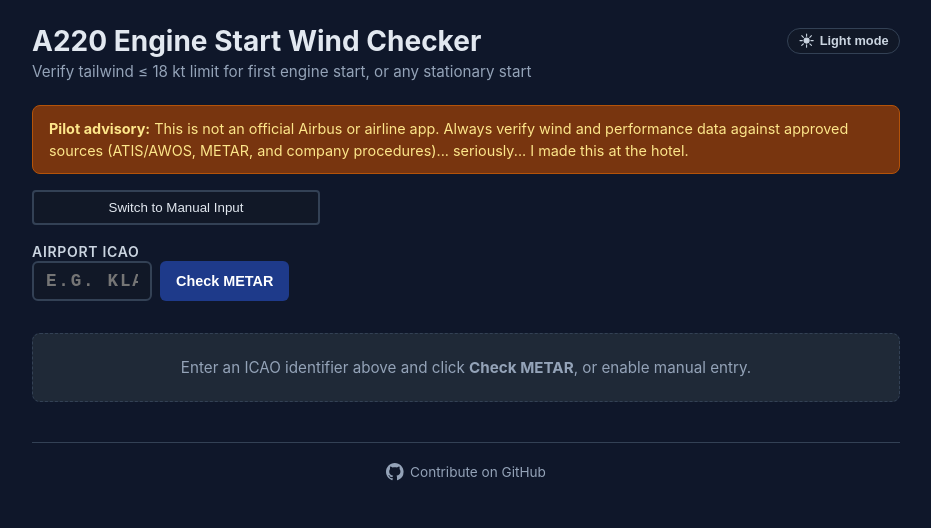
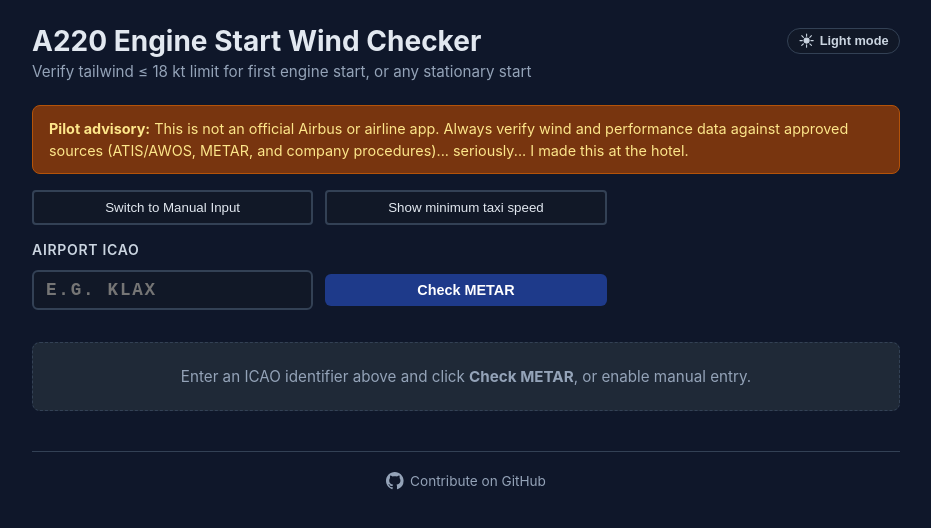
Before and after one commit to TarmacDenter/A220Tools, a Nuxt app: page / in a window 1280 px wide. Shown: the top 528 px of the page, without its empty margins (174-1105 px from the left). Built offline with nearby package versions, Linux system fonts and the light colour scheme.

Commit message:
Add grid utility

```diff
--- a/assets/css/theme.css
+++ b/assets/css/theme.css
@@ -104,3 +104,27 @@ code {
 .app-shell {
   min-height: 100vh;
 }
+
+/* ── 12-column utility grid ── */
+.grid {
+  display: grid;
+  grid-template-columns: repeat(12, 1fr);
+  gap: 0.75rem;
+}
+
+.col-1  { grid-column: span 1; }
+.col-2  { grid-column: span 2; }
+.col-3  { grid-column: span 3; }
+.col-4  { grid-column: span 4; }
+.col-5  { grid-column: span 5; }
+.col-6  { grid-column: span 6; }
+.col-7  { grid-column: span 7; }
+.col-8  { grid-column: span 8; }
+.col-9  { grid-column: span 9; }
+.col-10 { grid-column: span 10; }
+.col-11 { grid-column: span 11; }
+.col-12 { grid-column: span 12; }
+
+@media (max-width: 600px) {
+  .grid > [class*='col-'] { grid-column: span 12; }
+}
--- a/components/AirportInput.vue
+++ b/components/AirportInput.vue
@@ -1,63 +1,46 @@
 <script setup lang="ts">
-import type { FetchStatus } from '@/types/wind'
+import type { FetchStatus } from '@/types/wind';
 
 const { status, disabled = false } = defineProps<{
-  status: FetchStatus
-  disabled?: boolean
-}>()
+  status: FetchStatus;
+  disabled?: boolean;
+}>();
 
-const icaoInput = defineModel<string>({ required: true })
+const icaoInput = defineModel<string>({ required: true });
 
 const emit = defineEmits<{
-  fetch: [icao: string]
-}>()
+  fetch: [icao: string];
+}>();
 
 function onFetch() {
-  const val = icaoInput.value.trim().toUpperCase()
-  if (val.length < 3) return
-  emit('fetch', val)
+  const val = icaoInput.value.trim().toUpperCase();
+  if (val.length < 3) return;
+  emit('fetch', val);
 }
 
 function onKeydown(e: KeyboardEvent) {
-  if (e.key === 'Enter') onFetch()
+  if (e.key === 'Enter') onFetch();
 }
 </script>
 
 <template>
-  <div class="airport-input">
-    <label for="icao-input" class="label">Airport ICAO</label>
-    <div class="input-row">
-      <input
-        id="icao-input"
-        v-model="icaoInput"
-        type="text"
-        placeholder="e.g. KLAX"
-        maxlength="4"
-        class="icao-field"
-        :disabled="status === 'loading' || disabled"
-        @keydown="onKeydown"
-        autocomplete="off"
-        autocapitalize="characters"
-        spellcheck="false"
-      />
-      <button
-        class="fetch-btn"
-        :disabled="status === 'loading' || disabled || icaoInput.trim().length < 3"
-        @click="onFetch"
-      >
-        <span v-if="status === 'loading'">Loading…</span>
-        <span v-else>Check METAR</span>
-      </button>
-    </div>
+  <div class="airport-input grid">
+    <label for="icao-input" class="label col-12">Airport ICAO</label>
+    <input id="icao-input" v-model="icaoInput" type="text" placeholder="e.g. KLAX" maxlength="4" class="icao-field col-4"
+      :disabled="status === 'loading' || disabled" @keydown="onKeydown" autocomplete="off" autocapitalize="characters"
+      spellcheck="false" />
+    <button class="fetch-btn col-4" :disabled="status === 'loading' || disabled || icaoInput.trim().length < 3"
+      @click="onFetch">
+      <span v-if="status === 'loading'">Loading…</span>
+      <span v-else>Check METAR</span>
+    </button>
   </div>
 </template>
 
 <style scoped>
 .airport-input {
-  display: flex;
-  flex-direction: column;
-  gap: 0.5rem;
   margin: 1rem 0;
+  align-items: center;
 }
 
 .label {
@@ -68,14 +51,7 @@ function onKeydown(e: KeyboardEvent) {
   letter-spacing: 0.05em;
 }
 
-.input-row {
-  display: flex;
-  gap: 0.5rem;
-}
-
 .icao-field {
-  flex: 0 0 auto;
-  width: 120px;
   padding: 0.5rem 0.75rem;
   font-size: 1.1rem;
   font-family: var(--font-mono);
--- a/components/WindCheckerApp.vue
+++ b/components/WindCheckerApp.vue
@@ -295,15 +295,26 @@ watch(manualMode, (enabled) => {
       seriously... I made this at the hotel.
     </div>
 
-    <!-- Manual mode toggle -->
-    <BaseToggle id="manual-mode-toggle" v-model="manualMode" style="min-width: 18rem;" :disabled="!isOnline"
-      active-label="Switch to Live Data" inactive-label="Switch to Manual Input" variant="info" />
+    <!-- Controls row -->
+    <div class="grid controls-row">
+      <BaseToggle id="manual-mode-toggle" v-model="manualMode" class="col-4" :disabled="!isOnline"
+        active-label="Switch to Live Data" inactive-label="Switch to Manual Input" variant="info" />
+      <BaseToggle id="taxi-speed-toggle" v-model="showTaxiSpeed" class="col-4" active-label="Hide taxi speed"
+        inactive-label="Show minimum taxi speed" variant="primary" />
+      <div v-if="showTaxiSpeed" class="col-4 taxi-speed-input">
+        <label class="taxi-input-label">
+          Max taxi speed warning (kt):
+          <input type="number" v-model="maxTaxiSpeedInput" min="1" max="20" class="taxi-input" />
+        </label>
+      </div>
+    </div>
 
     <!-- Manual entry panel -->
     <ManualWindEntry v-if="manualMode" v-model="manualInputs" :theme="theme" />
 
-    <AirportInput v-model="icaoInput" :style="{ display: manualMode ? 'none' : 'block' }" :status="metarStatus"
-      :disabled="!isOnline || manualMode" @fetch="onFetch" />
+    <div v-if="!manualMode">
+      <AirportInput v-model="icaoInput" :status="metarStatus" :disabled="!isOnline || manualMode" @fetch="onFetch" />
+    </div>
 
     <p v-if="metarFreshnessText" class="metar-freshness">
       <span>{{ metarFreshnessText }}</span>
@@ -560,13 +571,14 @@ watch(manualMode, (enabled) => {
   font-size: 0.95rem;
 }
 
-.taxi-toggle {
-  margin: 0.5rem 0;
+.controls-row {
+  margin: 0.75rem 0;
+  align-items: center;
 }
 
 .taxi-speed-input {
-  margin-top: 0.4rem;
-  padding-left: 1.5rem;
+  display: flex;
+  align-items: center;
 }
 
 .taxi-input-label {
```
Also changed, not shown: 1 other file (tests, documents, lock files or other folders).
